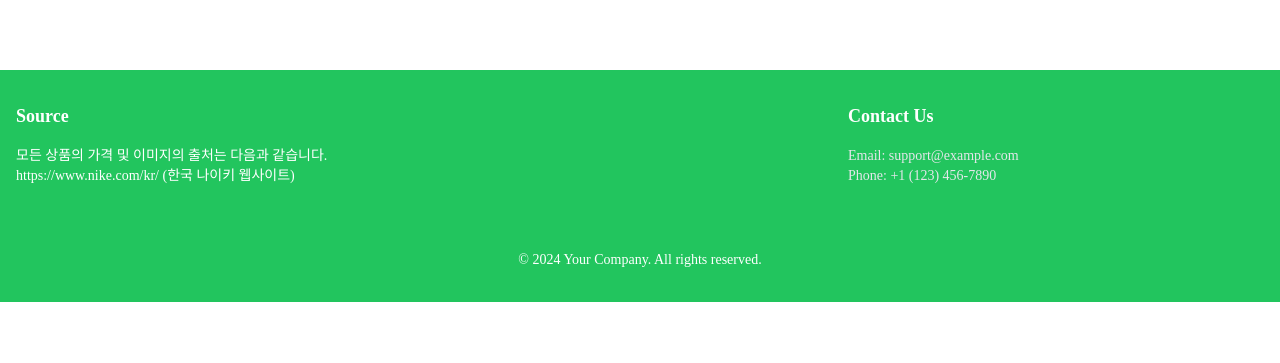
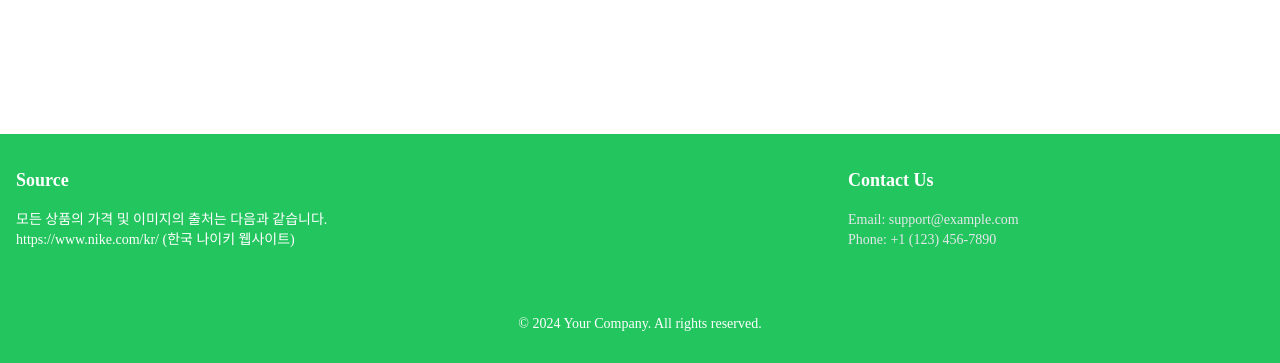
Before and after one commit to supercoding-shoppingmall-project/frontend, a React (Vite) app: page /purchaselist in a window 1280 px wide. Shown: the part 751-1114 px from the top of the page. Before the commit the page ends 1053 px from the top, so only its background shows below. Built offline with nearby package versions, Linux system fonts and the light colour scheme; no server answers; a web font is replaced by a local one.

Commit message:
[푸터] mt-36으로 증가

```diff
--- a/src/components/header-footer/Footer.jsx
+++ b/src/components/header-footer/Footer.jsx
@@ -2,7 +2,7 @@ import React from "react";
 
 export default function Footer() {
   return (
-    <footer className="bg-green-500 text-white content-end mt-20">
+    <footer className="bg-green-500 text-white content-end mt-36">
       <div className="container mx-auto px-4 py-8">
         <div className="flex flex-wrap justify-between items-center">
           <div className="w-full lg:w-1/3 mb-6 lg:mb-0">
```
